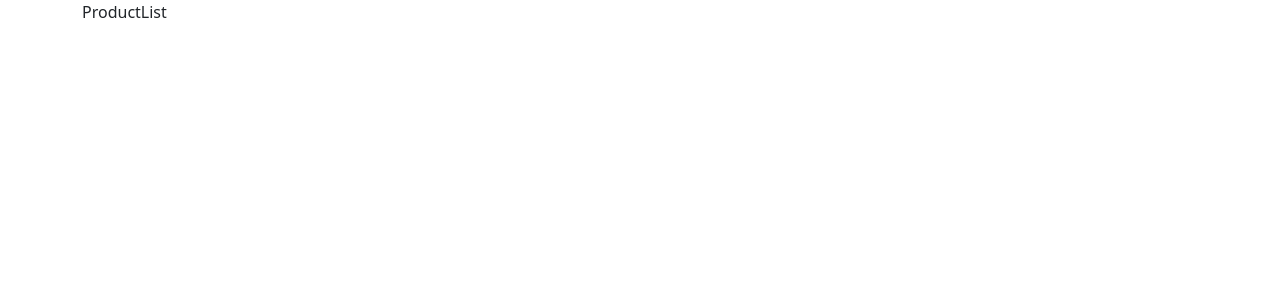
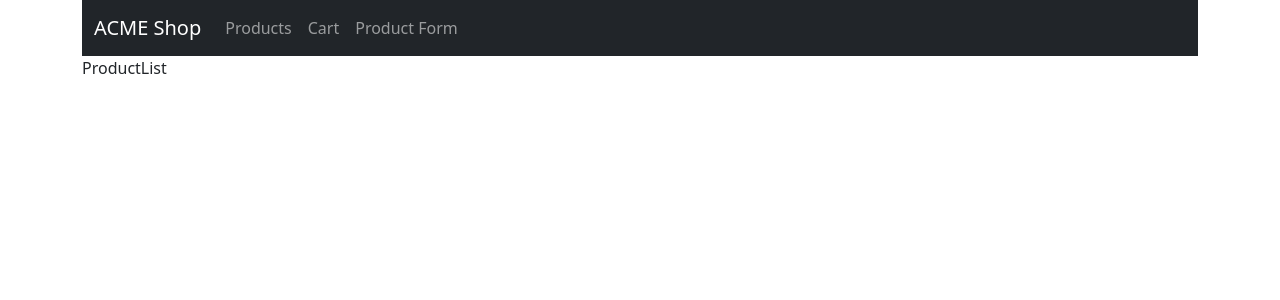
Before and after one commit to BanuPrakash/JS_REACT, a React (Vite) app in the folder ecomapp/: page / in a window 1280 px wide. Shown: the top 300 px of the page. Built offline with nearby package versions, Linux system fonts and the light colour scheme.

Commit message:
react router dom

```diff
--- a/ecomapp/src/App.jsx
+++ b/ecomapp/src/App.jsx
@@ -5,12 +5,13 @@
 import ProductForm from './components/ProductForm'
 import Details from './components/Details'
 import Default from './components/Default'
-
+import NavbarComponent from './components/NavbarComponent'
 import './App.css'
 
 function App() {
   return (
     <Container>
+      <NavbarComponent />
       <Routes>
         <Route path='/' element={<ProductList />}></Route>
         <Route path='/products' element={<ProductList />}></Route>
--- a/ecomapp/src/components/NavbarComponent.jsx
+++ b/ecomapp/src/components/NavbarComponent.jsx
@@ -1,7 +1,20 @@
 import React from 'react'
+import Container from 'react-bootstrap/Container';
+import Nav from 'react-bootstrap/Nav';
+import Navbar from 'react-bootstrap/Navbar';
+import { Link } from 'react-router-dom';
 
 export default function NavbarComponent() {
   return (
-    <div>NavbarComponent</div>
+     <Navbar bg="dark" data-bs-theme="dark">
+        <Container>
+          <Navbar.Brand href="#home">ACME Shop</Navbar.Brand>
+          <Nav className="me-auto">
+            <Nav.Link as={Link} to="/">Products</Nav.Link>
+            <Nav.Link as={Link} to="/cart">Cart</Nav.Link>
+            <Nav.Link as={Link} to="/form">Product Form</Nav.Link>
+          </Nav>
+        </Container>
+      </Navbar>
   )
 }
```
Also changed, not shown: 1 other file (tests, documents, lock files or other folders).
